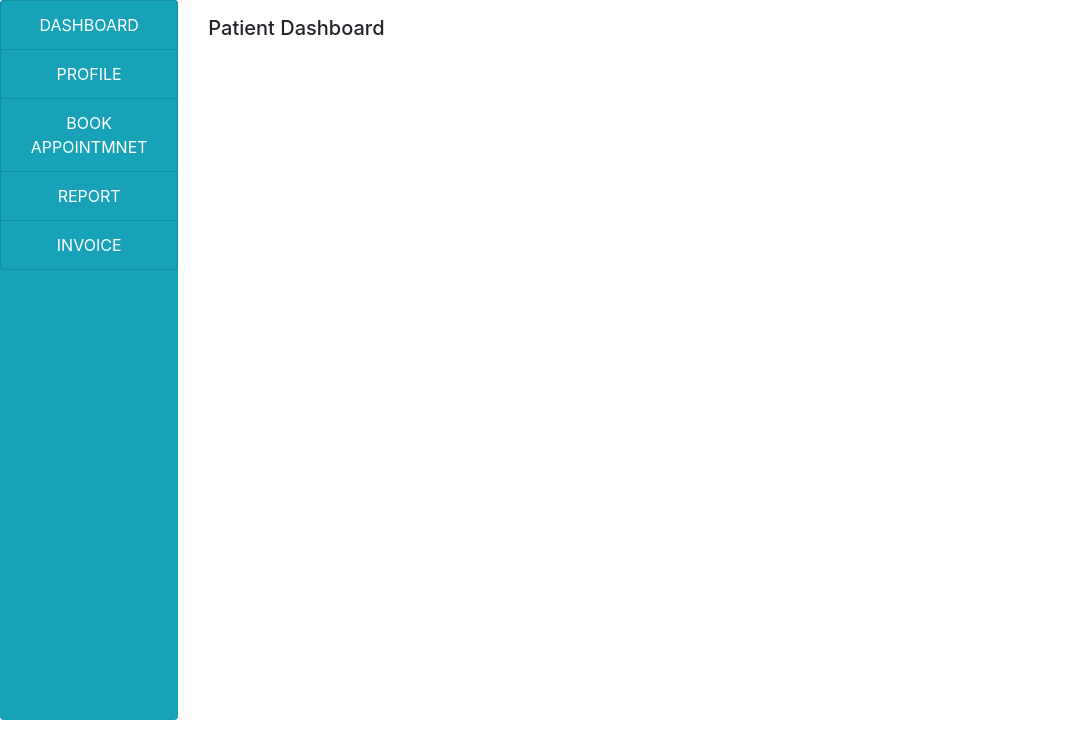
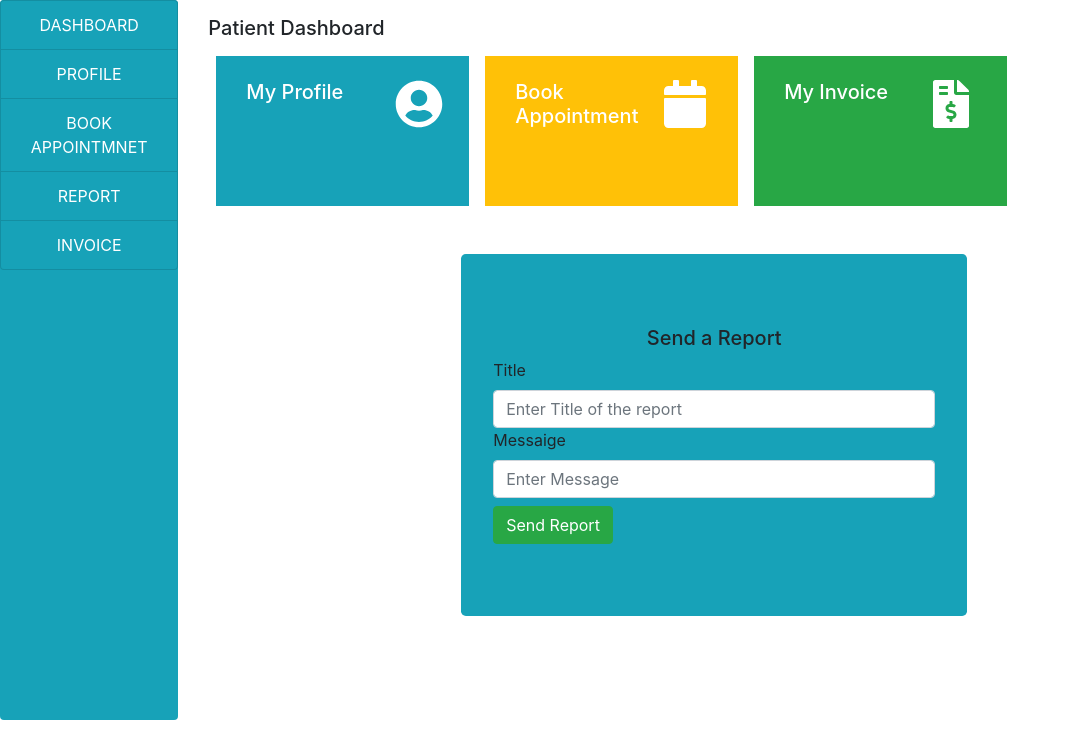
Before and after one commit to pratikdesai399/dbms-project, a PHP site: page /patient/index.php in a window 1280 px wide. Shown: the part 56-800 px from the top of the page, without its empty margins (0-1070 px from the left). Run offline with PHP 8.4, Linux system fonts and the light colour scheme.

Commit message:
Patient Profile Done

```diff
--- a/patient/index.php
+++ b/patient/index.php
@@ -8,6 +8,7 @@
 <body>
 	<?php
 	include("../include/header.php");
+	include("../include/connection.php");
 
 	 ?>
 
@@ -19,7 +20,111 @@
 	 			</div>
 	 			<div class="col-md-10">
 	 				<h5 class="my-3">Patient Dashboard</h5>
+
+	 				<div class="col-md-12">
+	 					<div class="row">
+
+	 							<div class="col-md-3 bg-info mx-2" style="height: 150px;">
+
+	 								<div class="col-md-12">
+	 									<div class="row">
+	 										<div class="col-md-8">
+	 											<h5 class="text-white my-4">My Profile</h5>
+	 										</div>
+	 										<div class="col-md-4">
+	 											<a href="profile.php"><i class="fa fa-user-circle fa-3x my-4" style="color:white;" ></i></a>
+	 										</div>
+	 									</div>
+	 								</div>
+
+	 							</div>
+	 							<div class="col-md-3 bg-warning mx-2" style="height: 150px;">
+
+	 								<div class="col-md-12">
+	 									<div class="row">
+	 										<div class="col-md-8">
+	 											<h5 class="text-white my-4">Book Appointment</h5>
+	 										</div>
+	 										<div class="col-md-4">
+	 											<a href="#"><i class="fa fa-calendar fa-3x my-4" style="color:white;" ></i></a>
+	 										</div>
+	 									</div>
+	 								</div>
+
+
+
+
+
+	 							</div>
+	 							<div class="col-md-3 bg-success mx-2" style="height: 150px;">
+
+	 								<div class="col-md-12">
+	 									<div class="row">
+	 										<div class="col-md-8">
+	 											<h5 class="text-white my-4">My Invoice</h5>
+	 										</div>
+	 										<div class="col-md-4">
+	 											<a href="#"><i class="fas fa-file-invoice-dollar fa-3x my-4" style="color:white;" ></i></a>
+	 										</div>
+	 									</div>
+	 								</div>
+
+	 							</div>
+	 						</div>
+
+	 				</div>
+
+	 				<?php
+	 				if(isset($_POST['send'])){
+	 					$title = $_POST['title'];
+	 					$message = $_POST['message'];
+
+	 					if(empty($title)){
+
+	 					}else if(empty($message)){
+
+	 					}else{
+	 						$user = $_SESSION['patient'];
+	 						$query = "INSERT INTO report(title,message,username,date_send) VALUES('$title','$message','$user',NOW())";
+
+	 						$res = mysqli_query($connect, $query);
+
+	 						if($res){
+	 							echo "<script>alert('Your Report has been sent')</script>";
+	 						}else{
+	 							echo "<script>alert('Failed')</script>";
+	 						}
+	 					}
+	 				}
+
+
+
+
+	 				 ?>
+
+	 				<div class="col-md-12">
+	 					<div class="row">
+	 						<div class="col-md-3"></div>
+	 						<div class="col-md-6 jumbotron bg-info my-5">
+	 							<h5 class="text-center my-2">Send a Report</h5>
+	 							<form method="post">
+	 								<label>Title</label>
+	 								<input type="text" name="title" autocomplete="off" placeholder="Enter Title of the report" class="form-control">
+
+	 								<label>Messaige</label>
+	 								<input type="text" name="message" class="form-control" autocomplete="off" placeholder="Enter Message">
+
+	 								<input type="submit" name="send" value="Send Report" class="btn btn-success my-2">
+	 							</form>
+	 						</div>
+	 					</div>
+	 				</div>
+
+
+
 	 			</div>
+
+
 	 		</div>
 	 	</div>
 	 </div>
```
Also changed, not shown: patient/profile.php (added, +139 -0 lines), patient/img/1.png (added), patient/img/2.jpg (added), patient/img/3.jpg (added), patient/img/4.jpg (added), patient/img/WhatsApp Image 2020-09-07 at 20.41.47.jpeg (added), patient/img/a.png (added), patient/img/admin.png (added), patient/img/asd.png (added), patient/img/pat.jpg (added).
